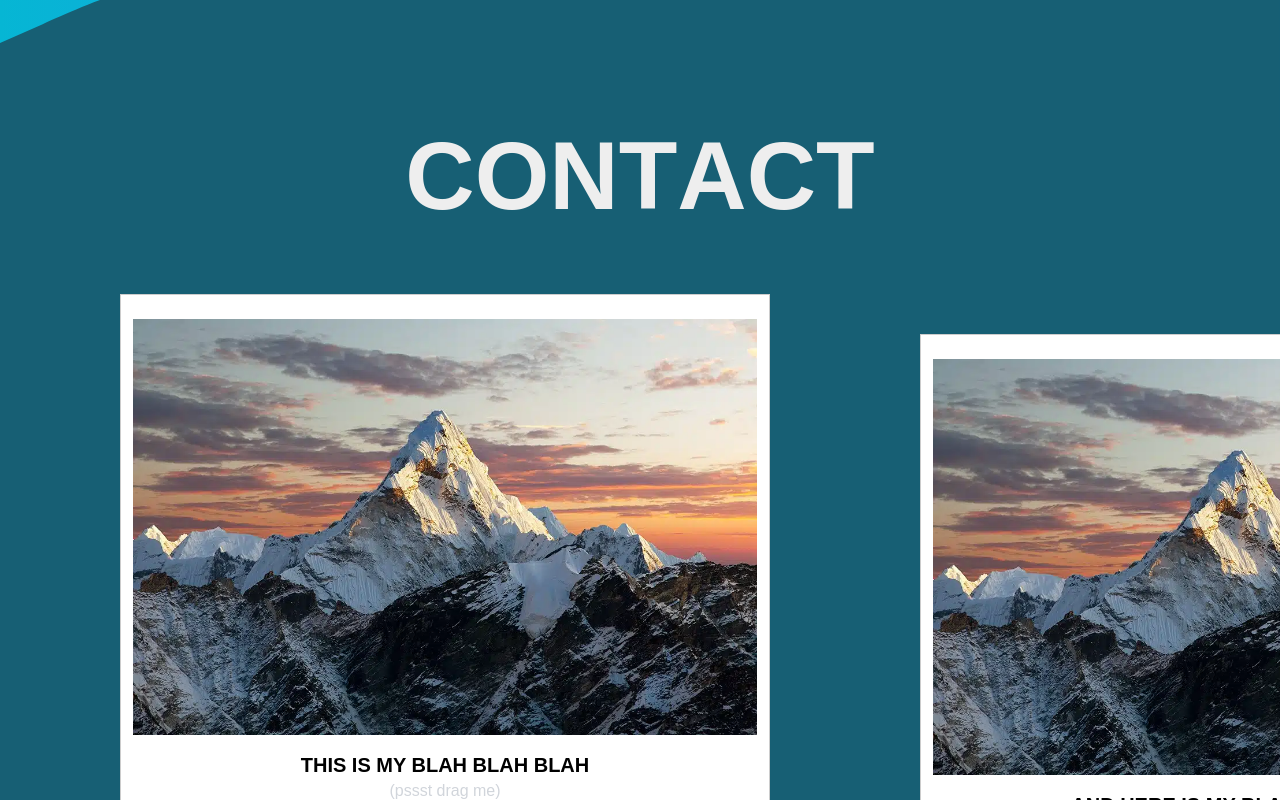
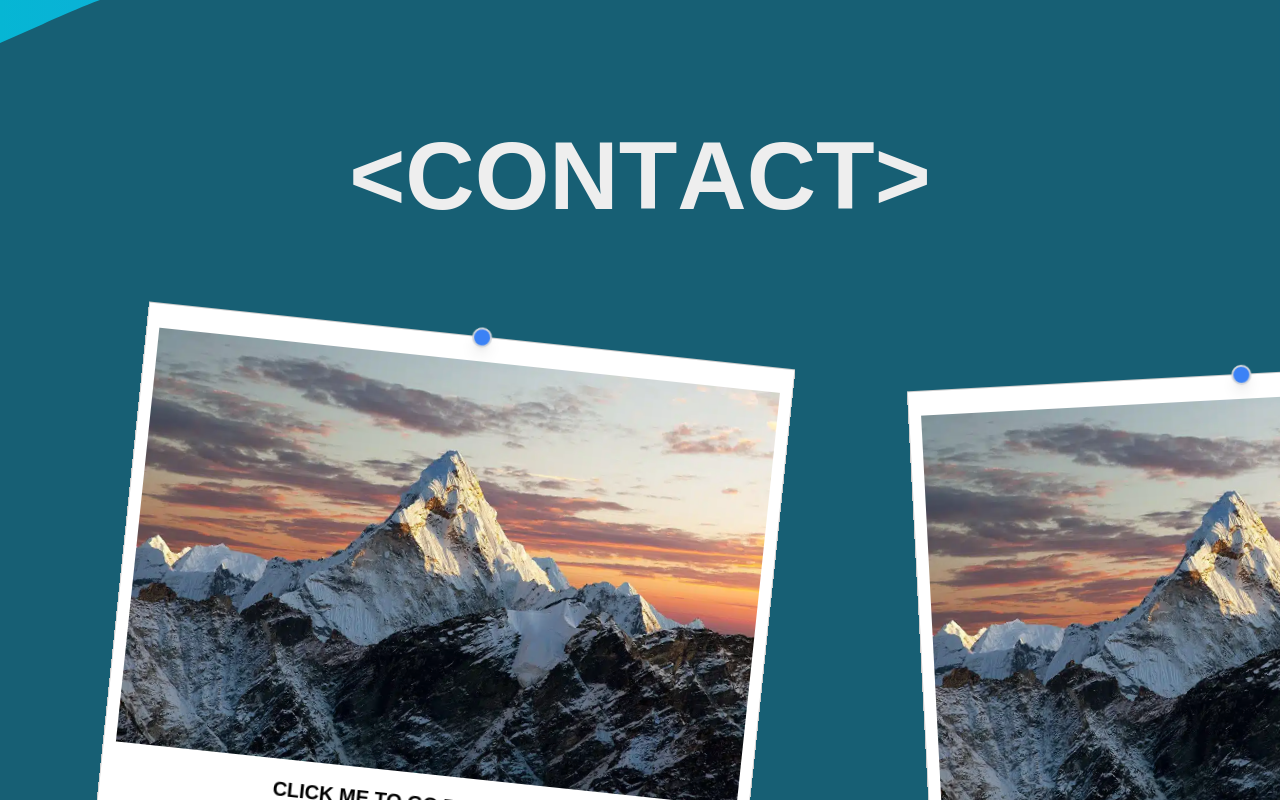
Before and after one commit to WhosDouble/revived-portfolio, a Next.js app: page / in a window 1280 px wide. Shown: the part 3600-4400 px from the top of the page. Built offline with nearby package versions, Linux system fonts and the light colour scheme.

Commit message:
made the picture component way better

```diff
--- a/src/app/components/ContactMe.tsx
+++ b/src/app/components/ContactMe.tsx
@@ -1,37 +1,42 @@
-import { motion } from "framer-motion";
-
 import Polaroid from "./Polaroid";
 import RevealLinks from "./FramerMotion/FlipWords";
 
 function ContactMe(props: any) {
   return (
-    <div className="w-full h-[1500px] bg-[#175f74] dark:bg-[#020f1f]">
-      <RevealLinks
-        size={
-          "text-4xl sm:text-5xl md:text-7xl lg:text-8xl text-center text-[#eee] cursor-none"
-        }
-        word={"Contact"}
-      />
+    <div className="w-full z-[9999] h-[1500px] bg-[#175f74] dark:bg-[#020f1f]">
+      <h1
+        onMouseEnter={props.enter}
+        onMouseLeave={props.leave}
+        className="sm:mb-10 text-center z-10 font-bold text-[#eee] self-center"
+      >
+        <RevealLinks
+          size={"text-4xl md:text-7xl lg:text-8xl cursor-none"}
+          word={"< Contact >"}
+        />
+      </h1>
       <Polaroid
-        description={"THIS IS MY BLAH BLAH BLAH"}
+        description={"CLICK ME TO GO TO MY EMAIL"}
         img={"/mountain.png"}
         initialX={100}
         initialY={50}
         dragText={"(pssst drag me)"}
+        rotate={6}
       />
       <Polaroid
-        description={"AND HERE IS MY BLAH BLAH BLAH"}
+        description={"CLICK ME TO GO TO MY LINKEDIN"}
         img={"/mountain.png"}
         initialX={900}
         initialY={90}
         dragText={"(dont listen to the first one dont drag)"}
+        rotate={-3}
       />
       <Polaroid
-        description={"WHERE IS MY BLAH BLAH BLAH"}
+        description={"CLICK ME TO GO TO MY GITHUB"}
         img={"/mountain.png"}
         initialX={550}
         initialY={670}
         dragText={"(just drag you only live once)"}
+        rotate={1}
       />
     </div>
   );
--- a/src/app/components/Polaroid.tsx
+++ b/src/app/components/Polaroid.tsx
@@ -1,5 +1,4 @@
 import { motion } from "framer-motion";
-import { div } from "framer-motion/client";
 import { useState, useEffect } from "react";
 import Confetti from "react-confetti";
 
@@ -30,7 +29,7 @@ const Polaroid = (props: any) => {
     setTimeout(() => {
       setConfettiOn(false);
       setFadeOut(false);
-    }, 2500);
+    }, 1500);
   };
   console.log(confettiOn);
   return (
@@ -44,7 +43,7 @@ const Polaroid = (props: any) => {
           colors={["#550A46", "#009990", "#A0EDF7"]}
           style={{
             opacity: fadeOut ? 0 : 1,
-            transition: "opacity 1.5s ease-in-out",
+            transition: "opacity 1s ease-in-out",
             position: "absolute",
             top: -180,
             left: 0,
@@ -52,14 +51,27 @@ const Polaroid = (props: any) => {
           }}
         />
       )}
+
       <motion.div
         drag
-        initial={{ x: props.initialX, y: props.initialY }}
-        style={{ transform: `${props.rotate}`, position: "absolute" }}
+        initial={{ x: props.initialX, y: props.initialY, rotate: props.rotate }}
+        animate={{
+          rotate: confettiOn ? 0 : props.rotate, // Reset rotation on drag
+        }}
+        style={{
+          transform: `rotate(${props.rotate}deg)`,
+          position: "absolute",
+        }}
         className="w-[650px] bg-white p-3 border border-[#ccc] text-center inline-block m-5 relative "
         onDragStart={handleDragStart}
         onDragEnd={handleDragEnd}
       >
+        <motion.div
+          initial={{ y: 0, opacity: 1 }}
+          animate={confettiOn ? { y: -20, opacity: 0 } : { y: 0, opacity: 1 }}
+          transition={{ duration: 0.5 }}
+          className="absolute top-[-10px] left-1/2 transform -translate-x-1/2 bg-blue-500 w-5 h-5 rounded-full border-2 border-gray-300 shadow-lg z-10"
+        ></motion.div>
         <img
           className="w-full mt-3 h-auto block"
           src={props.img}
@@ -67,7 +79,13 @@ const Polaroid = (props: any) => {
           onDragStart={(e) => e.preventDefault()}
         />
         <p className="font-bold pt-4 text-xl">{props.description}</p>
-        <p className="text-gray-300">
+        <p
+          style={{
+            opacity: fadeOut ? 0 : 1,
+            transition: "opacity 1s ease-in-out",
+          }}
+          className="text-gray-300"
+        >
           {confettiOn ? "YOU DRAGGED HORRAY" : props.dragText}
         </p>
       </motion.div>
```
